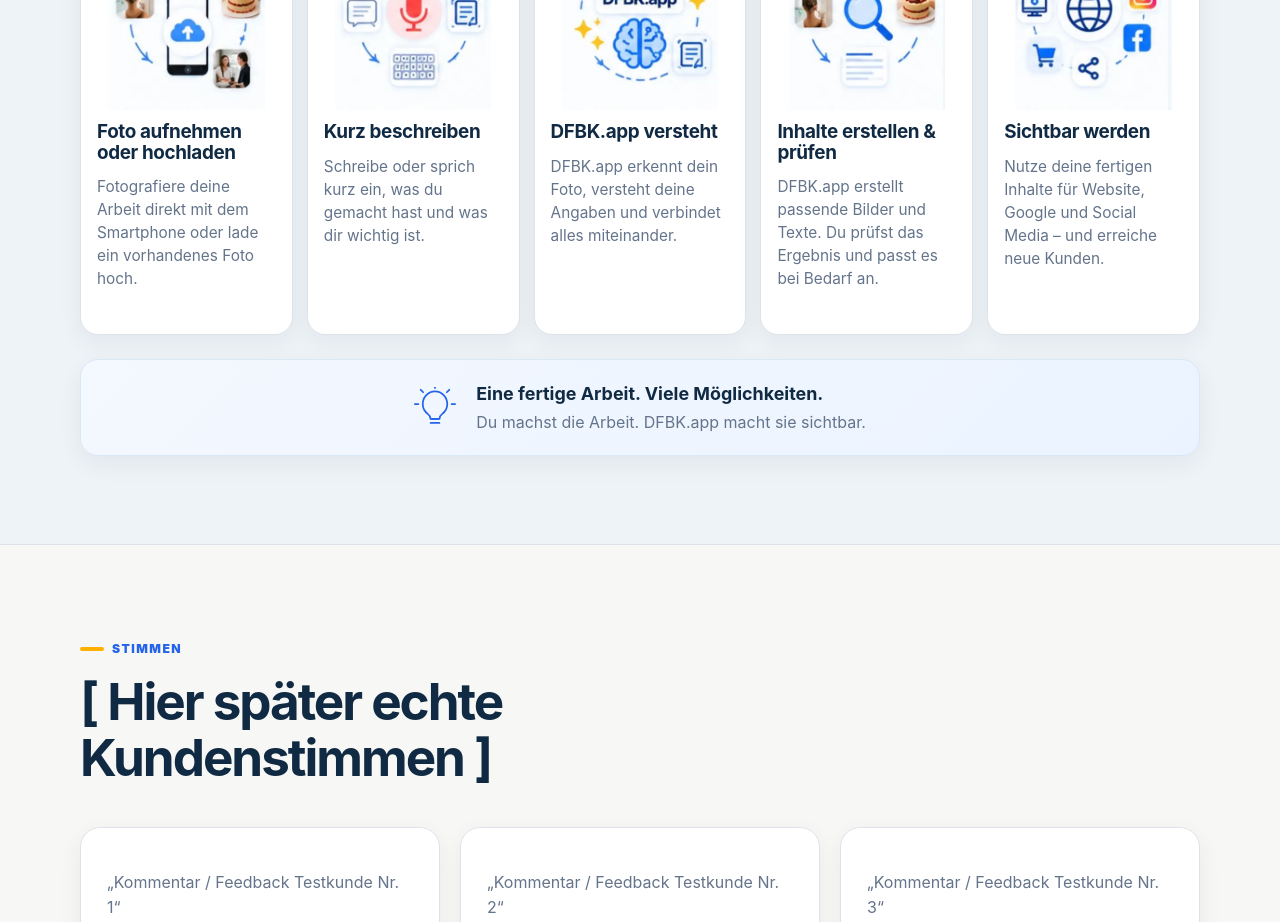
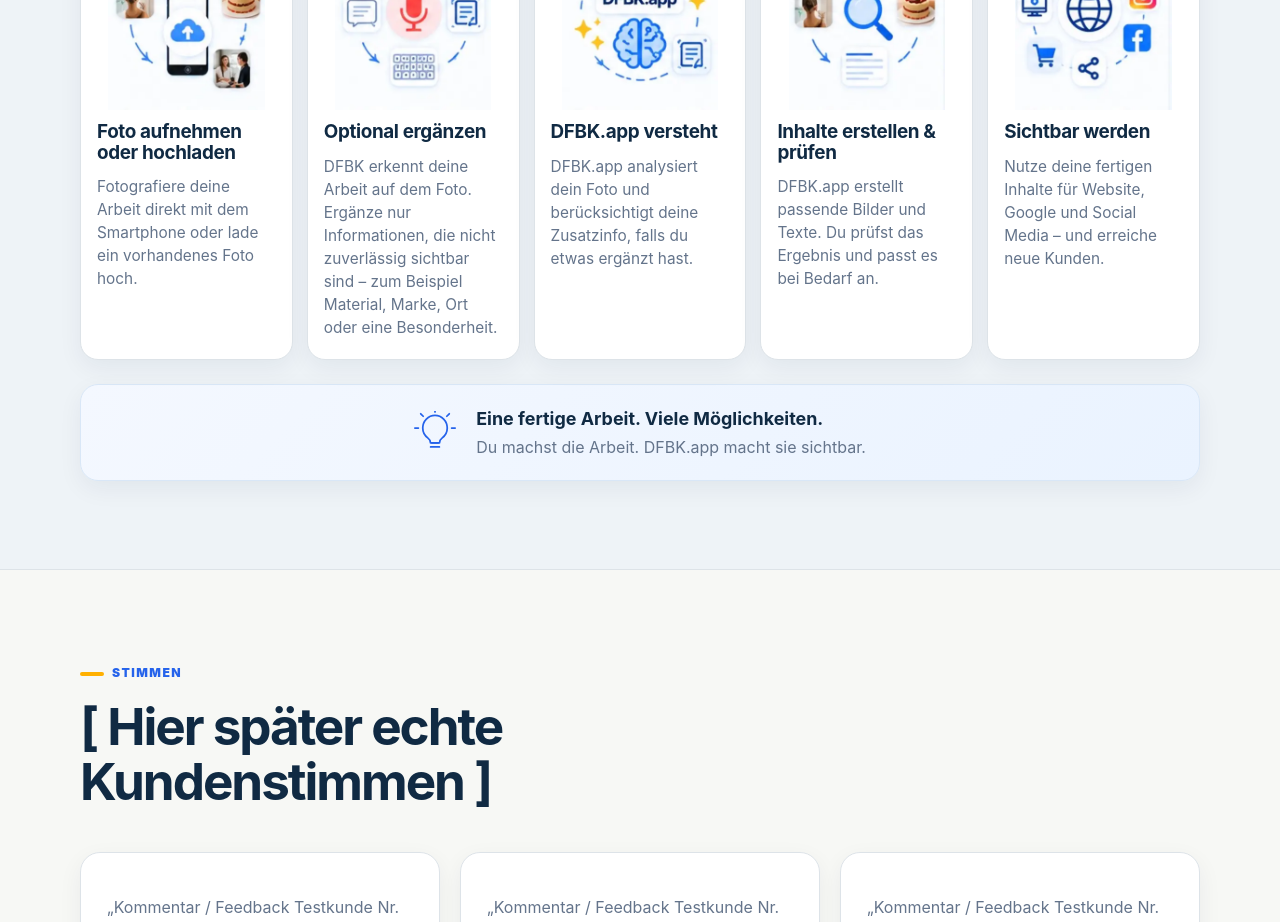
Before and after one commit to vladyslavduz/DFBK.app, a React (Vite) app: page / in a window 1280 px wide. Shown: the part 6520-7442 px from the top of the page. Built offline with nearby package versions, Linux system fonts and the light colour scheme; no server answers.

Commit message:
copy(cleanup): make landing flow image-first

```diff
--- a/src/sections/HowItWorks.tsx
+++ b/src/sections/HowItWorks.tsx
@@ -7,14 +7,14 @@ const steps = [
   },
   {
     number: '02',
-    title: 'Kurz beschreiben',
-    description: 'Schreibe oder sprich kurz ein, was du gemacht hast und was dir wichtig ist.',
+    title: 'Optional ergänzen',
+    description: 'DFBK erkennt deine Arbeit auf dem Foto. Ergänze nur Informationen, die nicht zuverlässig sichtbar sind – zum Beispiel Material, Marke, Ort oder eine Besonderheit.',
     image: '/visual/ablauf/02-kurz-beschreiben.webp'
   },
   {
     number: '03',
     title: 'DFBK.app versteht',
-    description: 'DFBK.app erkennt dein Foto, versteht deine Angaben und verbindet alles miteinander.',
+    description: 'DFBK.app analysiert dein Foto und berücksichtigt deine Zusatzinfo, falls du etwas ergänzt hast.',
     image: '/visual/ablauf/03-dfbk-versteht.webp'
   },
   {
```
